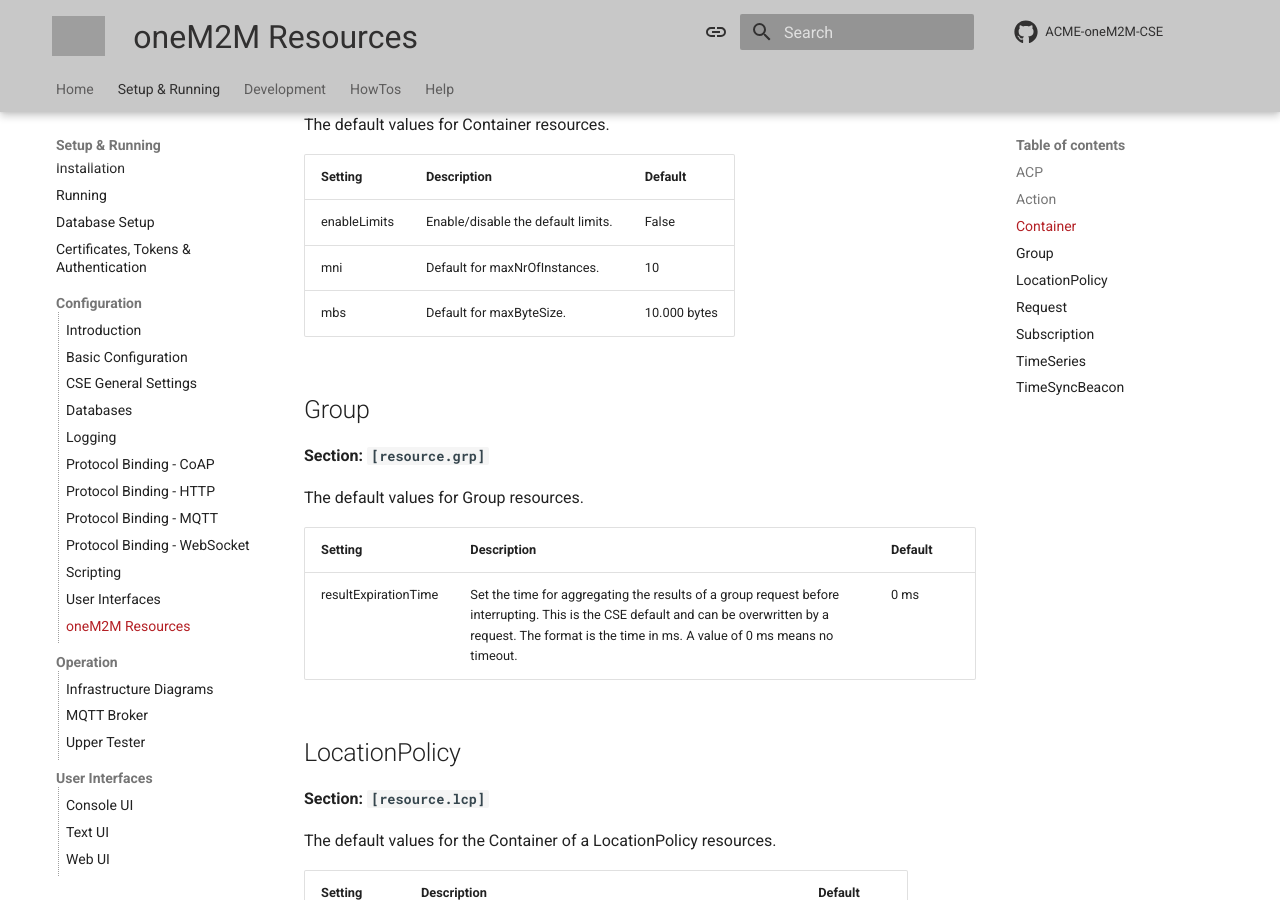
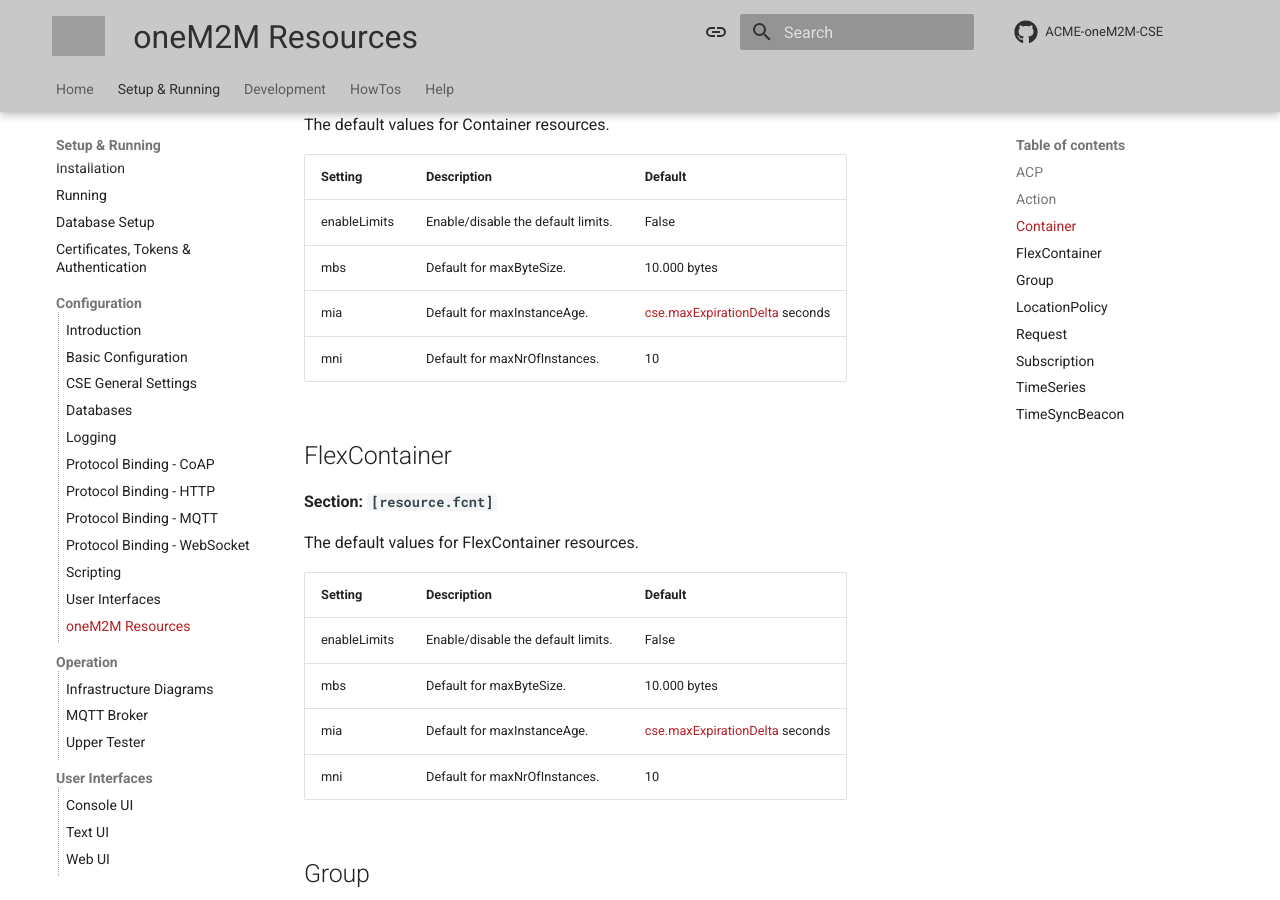
Before and after one commit to ankraft/ACME-oneM2M-CSE-mkdocs, an MkDocs documentation site: the page built from docs/setup/Configuration-resources.md, in a window 1280 px wide and 900 px high, scrolled down 1011 px. Built offline with MkDocs 1.6.1 and Material for MkDocs 9.7.7, drawn with Linux system fonts in a browser that asks for light colours; comment, search, counter and statistics services are not loaded; some of the changed text lies outside the part shown; grey boxes are pictures that could not be loaded.

Commit message:
Documentation for defaults of mia and fcnt attributes

```diff
--- a/docs/setup/Configuration-resources.md
+++ b/docs/setup/Configuration-resources.md
@@ -31,11 +31,26 @@ The default values for Action resources.
 
 The default values for Container resources.
 
-| Setting      | Description                        | Default      |
-|:-------------|:-----------------------------------|:-------------|
-| enableLimits | Enable/disable the default limits. | False        |
-| mni          | Default for maxNrOfInstances.      | 10           |
-| mbs          | Default for maxByteSize.           | 10.000 bytes |
+| Setting      | Description                        | Default                                                                          |
+|:-------------|:-----------------------------------|:---------------------------------------------------------------------------------|
+| enableLimits | Enable/disable the default limits. | False                                                                            |
+| mbs          | Default for maxByteSize.           | 10.000 bytes                                                                     |
+| mia          | Default for maxInstanceAge.        | [cse.maxExpirationDelta](../setup/Configuration-cse.md#general-settings) seconds |
+| mni          | Default for maxNrOfInstances.      | 10                                                                               |
+
+
+## FlexContainer
+
+**Section: `[resource.fcnt]`**
+
+The default values for FlexContainer resources.
+
+| Setting      | Description                        | Default                                                                          |
+|:-------------|:-----------------------------------|:---------------------------------------------------------------------------------|
+| enableLimits | Enable/disable the default limits. | False                                                                            |
+| mbs          | Default for maxByteSize.           | 10.000 bytes                                                                     |
+| mia          | Default for maxInstanceAge.        | [cse.maxExpirationDelta](../setup/Configuration-cse.md#general-settings) seconds |
+| mni          | Default for maxNrOfInstances.      | 10                                                                               |
 
 
 ## Group
@@ -88,12 +103,13 @@ The default values for Subscription resources.
 
 The default values for TimeSeries resources.
 
-| Setting      | Description                        | Default      |
-|:-------------|:-----------------------------------|:-------------|
-| enableLimits | Enable/disable the default limits. | False        |
-| mni          | Default for maxNrOfInstances.      | 10           |
-| mbs          | Default for maxByteSize.           | 10.000 bytes |
-| mdn          | Default for missingDataMaxNr.      | 10           |
+| Setting      | Description                        | Default                                                                          |
+|:-------------|:-----------------------------------|:---------------------------------------------------------------------------------|
+| enableLimits | Enable/disable the default limits. | False                                                                            |
+| mbs          | Default for maxByteSize.           | 10.000 bytes                                                                     |
+| mdn          | Default for missingDataMaxNr.      | 10                                                                               |
+| mia          | Default for maxInstanceAge.        | [cse.maxExpirationDelta](../setup/Configuration-cse.md#general-settings) seconds |
+| mni          | Default for maxNrOfInstances.      | 10                                                                               |
 
 
 ## TimeSyncBeacon
```
